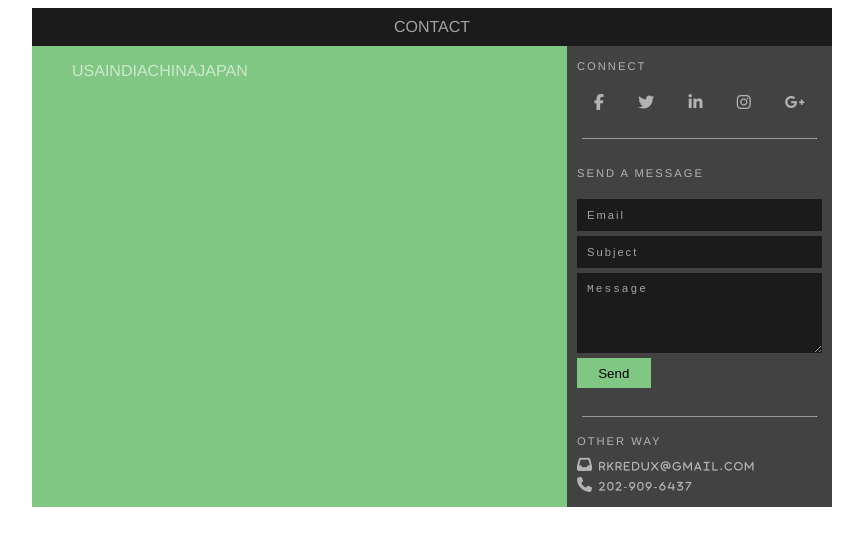
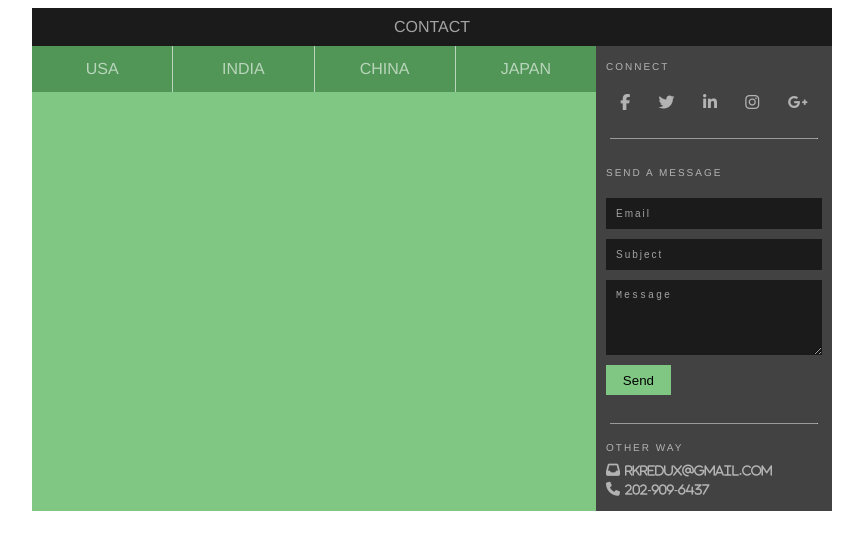
Before and after one commit to rkredux/UI-Contact-Us, a plain HTML site: page index.html in a window 1280 px wide. Shown: the whole page, without its empty margins (208-1071 px from the left). Drawn offline with Linux system fonts and the light colour scheme.

Commit message:
Create the location list in view and style it

```diff
--- a/index.scss
+++ b/index.scss
@@ -1,4 +1,4 @@
-
+// -----variables declaration----
 $font-stack: Helvetica, sans-serif;
 $light-green: #81c784;
 $dark-green: #519657;
@@ -9,22 +9,21 @@ $font-size: 10px;
 
 
 
-@mixin font-style{
-  color: $dull-white;
-  font-size: .7rem;
+//------ mixins styling--------
+@mixin font-style ($color:$dull-white){
+  color: $color;
+  font-size: $font-size;
   letter-spacing: 2px;
 }
 
-
 @mixin form-style {
   background: $dark-black;
-  margin-bottom: 5px;
+  margin-bottom: 10px;
   border: none;
   outline: none;
   padding: 10px;
   @include font-style;
 }
-
 
 @mixin horizontal-style {
   width: 95%;
@@ -32,12 +31,16 @@ $font-size: 10px;
 }
 
 
+// ------element styling------
 body {
   font: 100% $font-stack;
   color: $dull-white;
 }
 
 div.container{
+  width: 80%;
+  max-width: 800px;
+  margin: auto;
 
   header{
     background: $dark-black;
@@ -46,27 +49,34 @@ div.container{
     text-align: center;
   }
 
-  width: 80%;
-  max-width: 800px;
-  margin: auto;
-
   section{
     display: flex;
-    // border: 2px solid red;
-
 
     div.view{
       flex-grow: 2;
       background: $light-green;
+
       ul.location{
+        margin: 0;
         display: flex;
         list-style: none;
+        padding: 0;
+        li{
+        flex: 1;
+        text-align: center;
+        background: $dark-green;
+        padding: $font-size*1.4;
+        border-right: 1px solid $dull-white;
+        &:last-child{
+          border-right: 0;
+        }
+        }
       }
+
     }
 
 
     div.form{
-
       background: $dark-grey;
       padding: 10px;
 
@@ -87,7 +97,6 @@ div.container{
           margin: 10px 0;
           i{
             color: $dull-white;
-            // padding: 5px;
           }
         }
       }
@@ -124,14 +133,12 @@ div.container{
       .contact{
         display: flex;
         flex-direction: column;
-        @include font-style;
-
         i{
-          font-size: 10px;
+          font-size: $font-size *1.2;
           margin-bottom: 5px;
           &:before{
             margin-right: 5px;
-            font-size: 15px;
+            font-size: $font-size*1.4;
           }
         }
         }
--- /dev/null
+++ b/output.css
@@ -0,0 +1,23 @@
+/*
+Errno::ENOENT: No such file or directory - input.sass
+
+Backtrace:
+/Library/Ruby/Gems/2.0.0/gems/sass-3.5.1/lib/sass/plugin/compiler.rb:454:in `read'
+/Library/Ruby/Gems/2.0.0/gems/sass-3.5.1/lib/sass/plugin/compiler.rb:454:in `update_stylesheet'
+/Library/Ruby/Gems/2.0.0/gems/sass-3.5.1/lib/sass/plugin/compiler.rb:215:in `block in update_stylesheets'
+/Library/Ruby/Gems/2.0.0/gems/sass-3.5.1/lib/sass/plugin/compiler.rb:209:in `each'
+/Library/Ruby/Gems/2.0.0/gems/sass-3.5.1/lib/sass/plugin/compiler.rb:209:in `update_stylesheets'
+/Library/Ruby/Gems/2.0.0/gems/sass-3.5.1/lib/sass/plugin/compiler.rb:294:in `watch'
+/Library/Ruby/Gems/2.0.0/gems/sass-3.5.1/lib/sass/plugin.rb:109:in `method_missing'
+/Library/Ruby/Gems/2.0.0/gems/sass-3.5.1/lib/sass/exec/sass_scss.rb:360:in `watch_or_update'
+/Library/Ruby/Gems/2.0.0/gems/sass-3.5.1/lib/sass/exec/sass_scss.rb:51:in `process_result'
+/Library/Ruby/Gems/2.0.0/gems/sass-3.5.1/lib/sass/exec/base.rb:52:in `parse'
+/Library/Ruby/Gems/2.0.0/gems/sass-3.5.1/lib/sass/exec/base.rb:19:in `parse!'
+/Library/Ruby/Gems/2.0.0/gems/sass-3.5.1/bin/sass:13:in `<top (required)>'
+/usr/local/bin/sass:23:in `load'
+/usr/local/bin/sass:23:in `<main>'
+*/
+body:before {
+  white-space: pre;
+  font-family: monospace;
+  content: "Errno::ENOENT: No such file or directory - input.sass"; }
```
Also changed, not shown: index.css, 1 other file.
